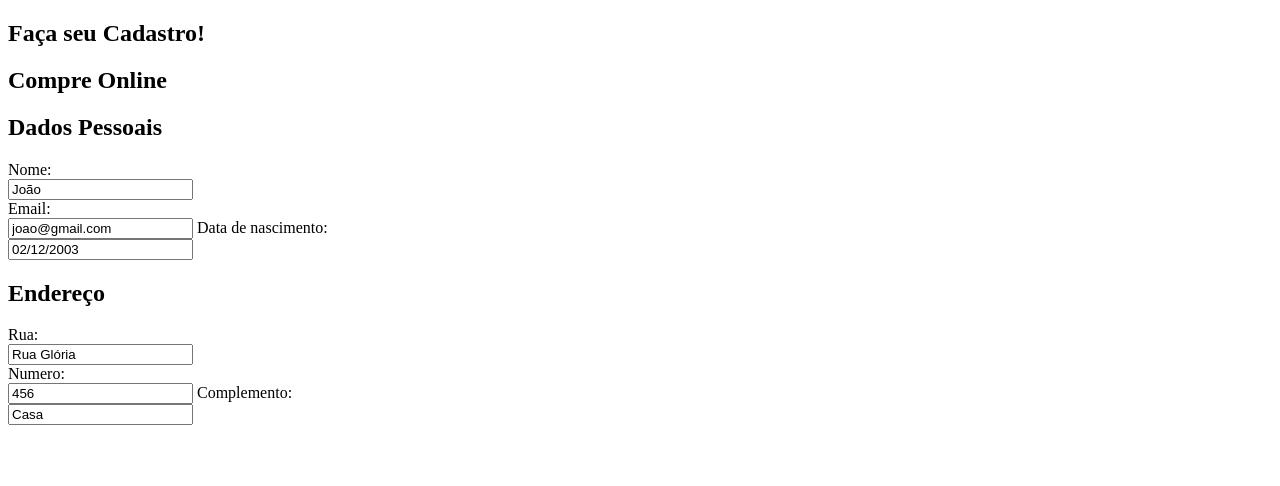
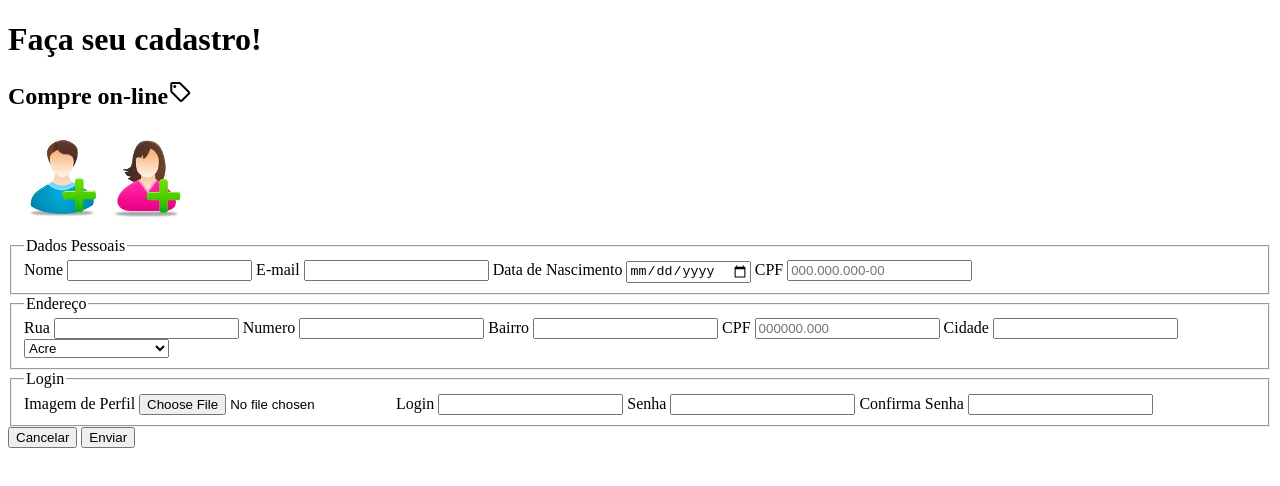
Before and after one commit to MariaClaraSimoes03/front_end_labs, a plain HTML site: page from-html/index.html in a window 1280 px wide. Drawn offline with nearby package versions, Linux system fonts and the light colour scheme.

Commit message:
Estrutura final do From

```diff
--- a/from-html/index.html
+++ b/from-html/index.html
@@ -1,35 +1,95 @@
 <!DOCTYPE html>
-<html>
+<html lang="pt-br">
+<head>
+    <meta charset="UTF-8">
+    <meta name="viewport" content="width=device-width, initial-scale=1.0">
+    <title>Cadastro</title>
+    <link rel="stylesheet" href="https://fonts.googleapis.com/css2?family=Material+Symbols+Outlined:opsz,wght,FILL,GRAD@24,400,0,0&icon_names=sell" />
+</head class="grid-header-container">
 <body>
-    <meta charset="UTF-8" />
-    <meta name="viewport" content="width=device-width, initial-scale=1.0" />
-    <title>About us</title>
-</head>
+    <header>
+        <h1>Faça seu cadastro!</h1>
+        <h2>Compre on-line<span class="material-symbols-outlined">
+            sell
+            </span></h2>
+        <img src="../From-html/icone_cadastro.jpg" alt="Logo">
+    </header>
+    <form action="">
+      <fieldset class="flex-container">
+        <legend>Dados Pessoais</legend>
+        <label for="nome">Nome</label>
+        <input type="text" name="Nome" required/>
+        <label for="email">E-mail</label>
+        <input type="email" name="email" required/>
+        <label for="datadeNascimento">Data de Nascimento</label>
+        <input type="date" name="datadeNascimento" />
+        <label for="cpf">CPF</label>
+        <input type="text" pattern="\d{3}\.\d{3}\.\d{3}-\d{2}" name="cpf" placeholder="000.000.000-00" />
 
-<body>
-    <form action></form>
+      </fieldset>
+      <fieldset class="flex-container">
+        <legend>Endereço</legend>
+        <label for="rua">Rua</label>
+        <input type="text" name="rua">
+        <label for="numero">Numero</label>
+        <input type="number" name="numero">
+        <label for="bairro">Bairro</label>
+        <input type="text" name="bairro">
+        <label for="cpf">CPF</label>
+        <input type="text" pattern="\d{5}-\d{3}" name="cpf" placeholder="000000.000" required/>
+        <label for="cidade">Cidade</label>
+        <input type="text" name="cidae">
+        <select name="estado" id="">
+            <option value="ac">Acre</option>
+                        <option value="al">Alagoas</option>
+                        <option value="am">Amazonas</option>
+                        <option value="ap">Amapá</option>
+                        <option value="ba">Bahia</option>
+                        <option value="ce">Ceará</option>
+                        <option value="df">Distrito Federal</option>
+                        <option value="es">Espírito Santo</option>
+                        <option value="go">Goiás</option>
+                        <option value="ma">Maranhão</option>
+                        <option value="mt">Mato Grosso</option>
+                        <option value="ms">Mato Grosso do Sul</option>
+                        <option value="mg">Minas Gerais</option>
+                        <option value="pa">Pará</option>
+                        <option value="pb">Paraíba</option>
+                        <option value="pr">Paraná</option>
+                        <option value="pe">Pernambuco</option>
+                        <option value="pi">Piauí</option>
+                        <option value="rj">Rio de Janeiro</option>
+                        <option value="rn">Rio Grande do Norte</option>
+                        <option value="ro">Rondônia</option>
+                        <option value="rs">Rio Grande do Sul</option>
+                        <option value="rr">Roraima</option>
+                        <option value="sc">Santa Catarina</option>
+                        <option value="se">Sergipe</option>
+                        <option value="sp">São Paulo</option>
+                        <option value="to">Tocantins</option>
 
-<h2>Faça seu Cadastro!</h2>
-<h2>Compre Online</h2>
+        </select>
 
-
-<h2>Dados Pessoais</h2>
-<from>
-  <label for="fname">Nome:</label><br>
-  <input type="text" id="fname" name="fname" value="João"><br>
-  <label for="lname">Email:</label><br>
-  <input type="text" id="email" name="email" value="joao@gmail.com">
-  <label for="lname">Data de nascimento:</label><br>
-  <input type="text" id="number" name="number" value="02/12/2003">
-</form>
-
-
-<h2>Endereço</h2>
-<from>
-  <label for="fname">Rua:</label><br>
-  <input type="text" id="fname" name="fname" value="Rua Glória"><br>
-  <label for="lname">Numero:</label><br>
-  <input type="text" id="number" name="number" value="456">
-  <label for="lname">Complemento:</label><br>
-  <input type="text" id="name" name="name" value="Casa">
-</form>
+      </fieldset>
+      <fieldset class="flex-container">
+        <legend>Login</legend>
+        <label for="avatar">Imagem de Perfil</label>
+        <input type="file"
+        name="avatar"
+        accept="image/*"
+        title="Apenas JPEG, PNG, BMP, WEBP OU GIF"
+        />
+        <label for="login">Login</label>
+        <input type="text" name="login">
+        <label for="senha">Senha</label>
+        <input type="password" minlength="8" name="confirmaSenha " required>
+        <label for="confirmaSenha">Confirma Senha</label>
+        <input type="password"  name="confirmaSenha" required>
+       </fieldset>
+      <div class="grid-button-container">
+        <input type="reset" value="Cancelar">
+        <input type="submit" value="Enviar">
+      </div>
+    </form>
+</body>
+</html>
```
